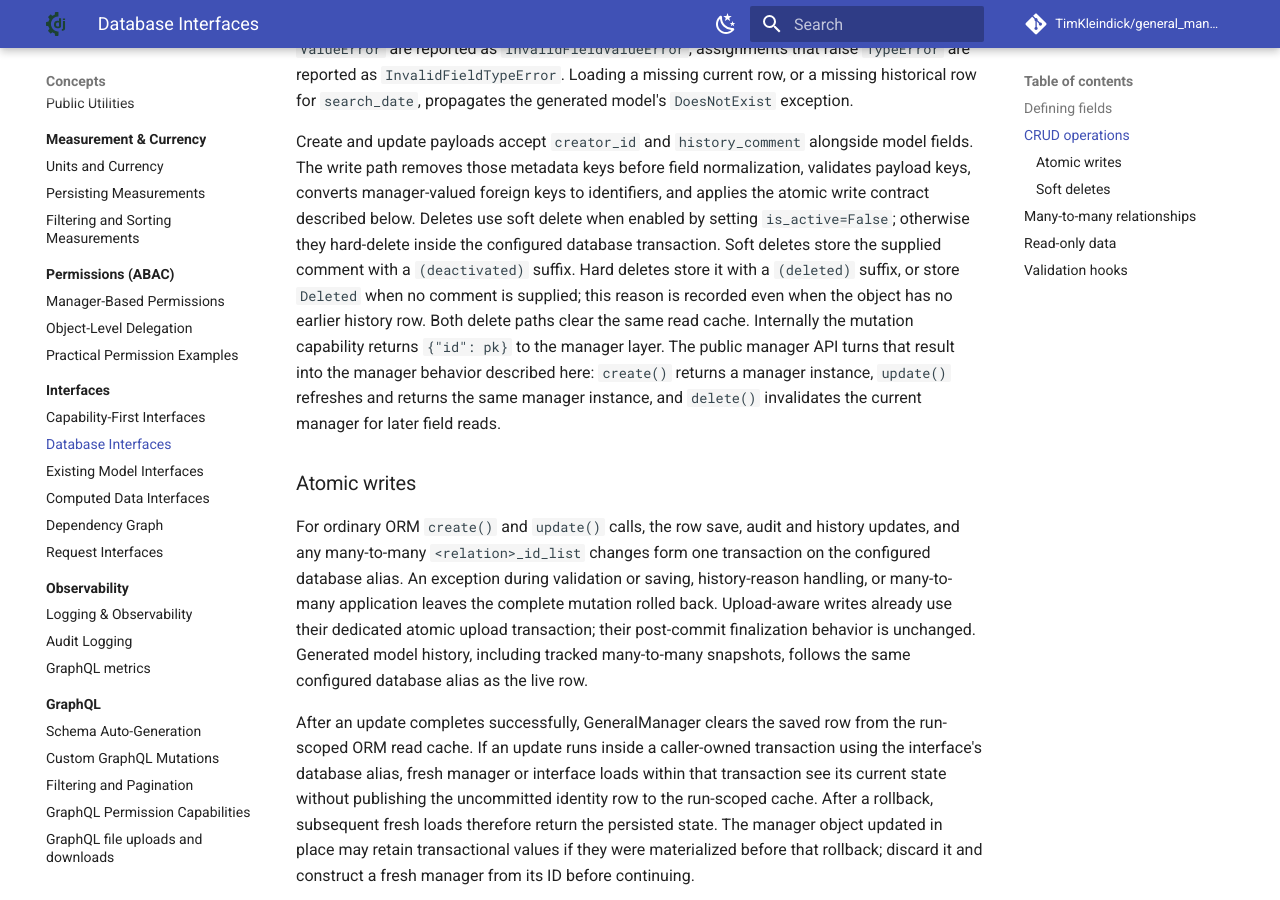
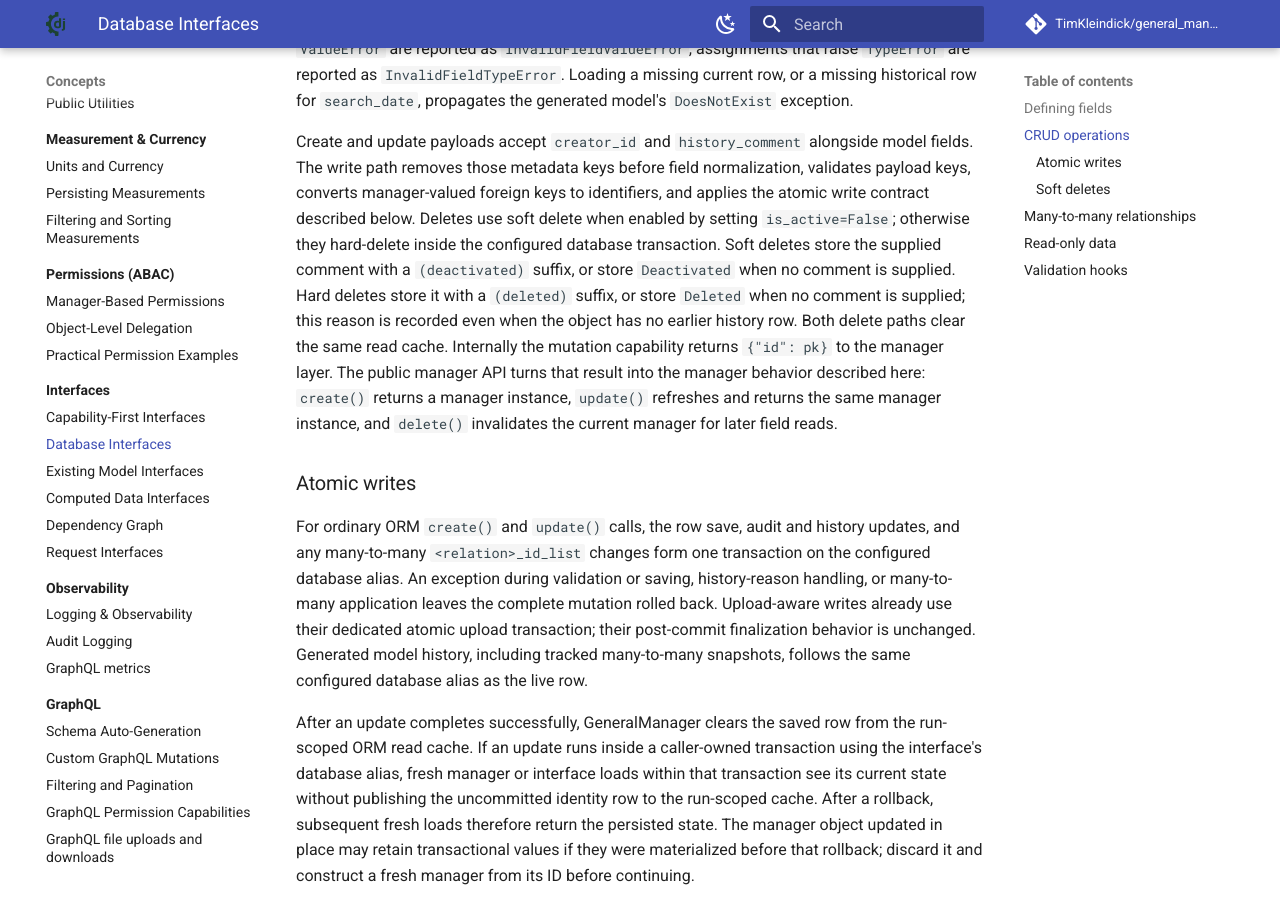
Before and after one commit to TimKleindick/general_manager, an MkDocs documentation site: the page built from docs/concepts/interfaces/db_based_interface.md, in a window 1280 px wide and 900 px high, scrolled down 1697 px. Built offline with MkDocs 1.6.1 and Material for MkDocs 9.7.7, drawn with Linux system fonts in a browser that asks for light colours; comment, search, counter and statistics services are not loaded.

Commit message:
docs: address delete history review feedback

```diff
--- a/docs/concepts/interfaces/db_based_interface.md
+++ b/docs/concepts/interfaces/db_based_interface.md
@@ -83,8 +83,9 @@ normalization, validates payload keys, converts manager-valued foreign keys to
 identifiers, and applies the atomic write contract described below. Deletes use
 soft delete when enabled by setting `is_active=False`; otherwise they hard-delete
 inside the configured database transaction. Soft deletes store the supplied
-comment with a ` (deactivated)` suffix. Hard deletes store it with a
-` (deleted)` suffix, or store `Deleted` when no comment is supplied; this reason
+comment with a `(deactivated)` suffix, or store `Deactivated` when no comment is
+supplied. Hard deletes store it with a `(deleted)` suffix, or store `Deleted`
+when no comment is supplied; this reason
 is recorded even when the object has no earlier history row. Both delete paths
 clear the same read cache. Internally the mutation capability returns
 `{"id": pk}` to the manager layer. The public manager API turns that result into
```
Also changed, not shown: docs/api/core.md (+2 -2 lines), docs/concepts/interfaces/existing_model_interface.md (+1 -1 lines), docs/examples/existing_model_interface.md (+1 -1 lines), docs/howto/orm_atomic_writes.md (+4 -3 lines).
